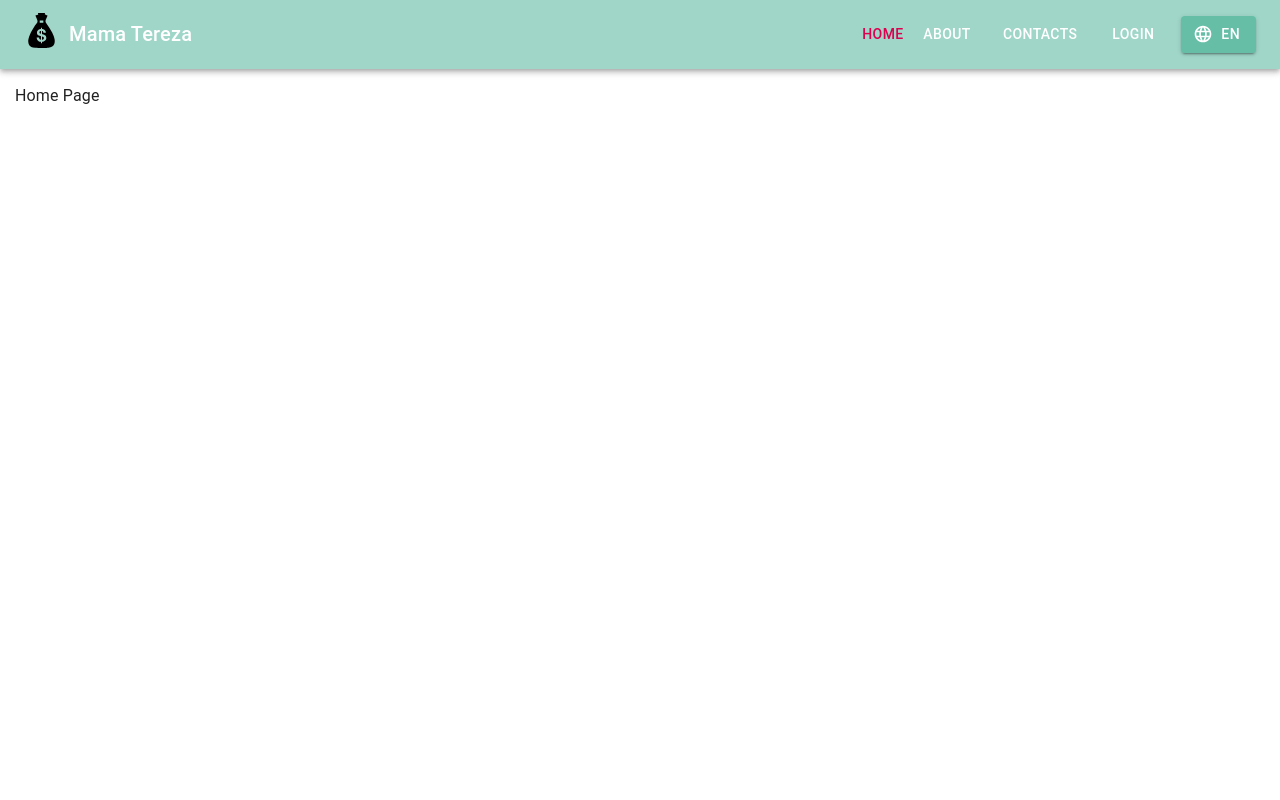
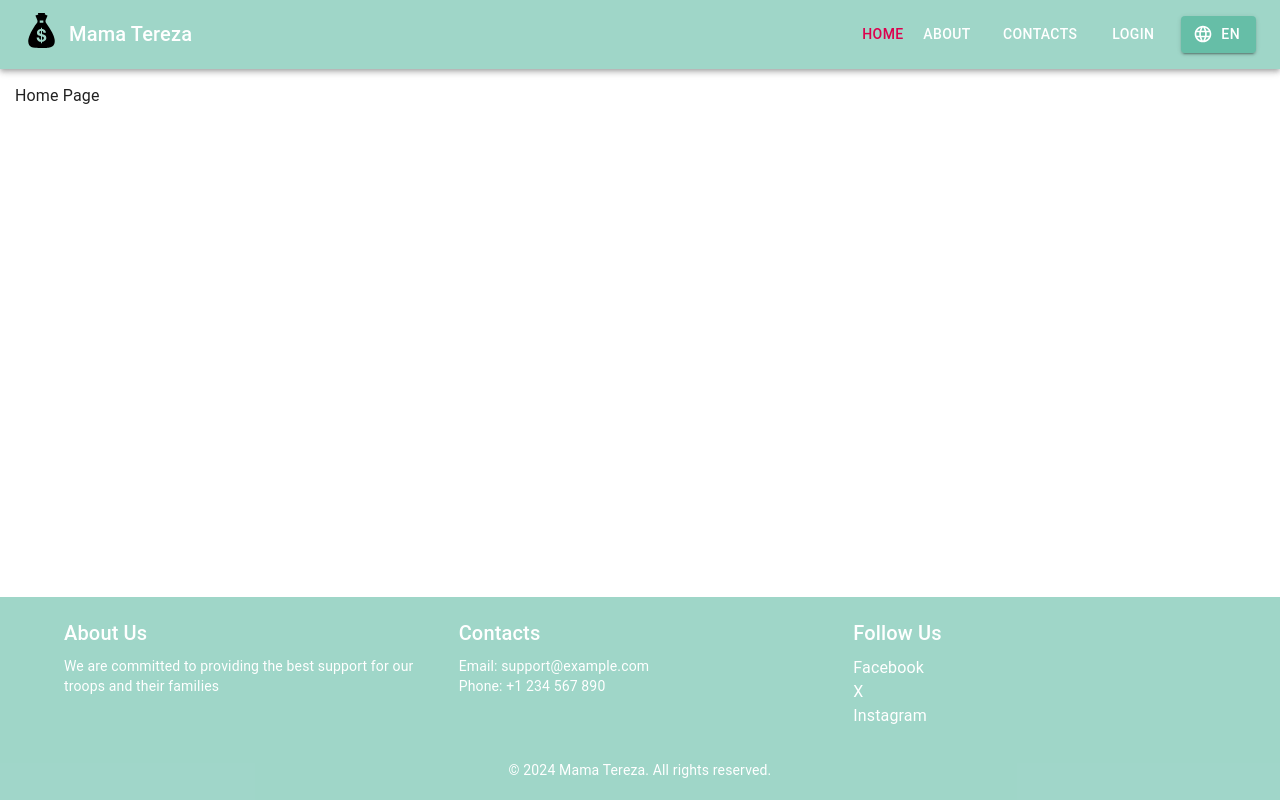
Before and after one commit to KaterynaLutska/MamaTereza, a React (Vite) app: page / in a window 1280 px wide. Built offline with nearby package versions, Linux system fonts and the light colour scheme.

Commit message:
added footer

```diff
--- a/src/containers/BasePage/index.tsx
+++ b/src/containers/BasePage/index.tsx
@@ -1,16 +1,26 @@
 import { FC } from "react";
 
+import { Box, CssBaseline } from "@mui/material";
+
+import Footer from "../Footer";
 import Header from "../Header";
 import RoutesPath from "../RoutesPath";
 
 const BasePage: FC = () => {
   return (
-    <>
+    <Box
+      sx={{
+        display: "flex",
+        flexDirection: "column",
+        minHeight: "100vh",
+      }}
+    >
       <Header />
       <div className="container">
         <RoutesPath />
       </div>
-    </>
+      <Footer />
+    </Box>
   );
 };
 
--- /dev/null
+++ b/src/containers/Footer/index.tsx
@@ -0,0 +1,62 @@
+// Footer.js
+import React from "react";
+import { useTranslation } from "react-i18next";
+
+import { Box, Container, Grid, Link, Typography } from "@mui/material";
+
+const Footer = () => {
+  const { t } = useTranslation();
+  return (
+    <Box
+      sx={{
+        width: "100%",
+        bgcolor: "primary.main",
+        color: "white",
+        paddingTop: "20px",
+        paddingBottom: "20px",
+        marginTop: "auto",
+      }}
+    >
+      <Container maxWidth="lg">
+        <Grid container spacing={4}>
+          <Grid item xs={12} sm={4}>
+            <Typography variant="h6" gutterBottom>
+              {t("FOOTER.ABOUT_US")}
+            </Typography>
+            <Typography variant="body2">{t("FOOTER.ABOUT_US_TEXT")}</Typography>
+          </Grid>
+          <Grid item xs={12} sm={4}>
+            <Typography variant="h6" gutterBottom>
+              {t("FOOTER.CONTACTS")}
+            </Typography>
+            <Typography variant="body2"> {t("FOOTER.EMAIL")}</Typography>
+            <Typography variant="body2"> {t("FOOTER.PHONE")}</Typography>
+          </Grid>
+          <Grid item xs={12} sm={4}>
+            <Typography variant="h6" gutterBottom>
+              {t("FOOTER.FOLLOW_US")}
+            </Typography>
+            <Link href="#" color="inherit" underline="hover">
+              {t("FOOTER.FACEBOOK")}
+            </Link>
+            <br />
+            <Link href="#" color="inherit" underline="hover">
+              {t("FOOTER.X")}
+            </Link>
+            <br />
+            <Link href="#" color="inherit" underline="hover">
+              {t("FOOTER.INSTAGRAM")}
+            </Link>
+          </Grid>
+        </Grid>
+        <Box mt={4} display="flex" justifyContent="center" alignItems="center" flexDirection="column">
+          <Typography variant="body2" align="center">
+            © {new Date().getFullYear()} {t("FOOTER.RIGHTS")}
+          </Typography>
+        </Box>
+      </Container>
+    </Box>
+  );
+};
+
+export default Footer;
--- a/src/i18n/locales/en.json
+++ b/src/i18n/locales/en.json
@@ -4,12 +4,23 @@
     "EN": "English",
     "UA": "Українська"
   },
-
   "LOGIN": "Login",
   "LOGOUT": "Logout",
   "PAGE": {
     "HOME": "Home",
     "ABOUT": "About",
     "CONTACTS": "Contacts"
+  },
+  "FOOTER": {
+    "ABOUT_US": "About Us",
+    "ABOUT_US_TEXT": "We are committed to providing the best support for our troops and their families",
+    "CONTACTS": "Contacts",
+    "EMAIL": "Email: support@example.com",
+    "PHONE": "Phone: +1 234 567 890",
+    "FOLLOW_US": "Follow Us",
+    "FACEBOOK": "Facebook",
+    "X": "X",
+    "INSTAGRAM": "Instagram",
+    "RIGHTS": "Mama Tereza. All rights reserved."
   }
 }
--- a/src/i18n/locales/ua.json
+++ b/src/i18n/locales/ua.json
@@ -10,5 +10,17 @@
     "HOME": "Головна",
     "ABOUT": "Про нас",
     "CONTACTS": "Наші контакти"
+  },
+	"FOOTER": {
+    "ABOUT_US": "Про нас",
+    "ABOUT_US_TEXT": "Підтримаємо та надамо професійну допомогу тобі та твоїй родині",
+    "CONTACTS": "Контакти",
+    "EMAIL": "Email: support@example.com",
+    "PHONE": "Phone: +1 234 567 890",
+    "FOLLOW_US": "Слідкуй за нами",
+    "FACEBOOK": "Facebook",
+    "X": "X",
+    "INSTAGRAM": "Instagram",
+    "RIGHTS": "Мама Тереза. Всі права захищені"
   }
 }
```
